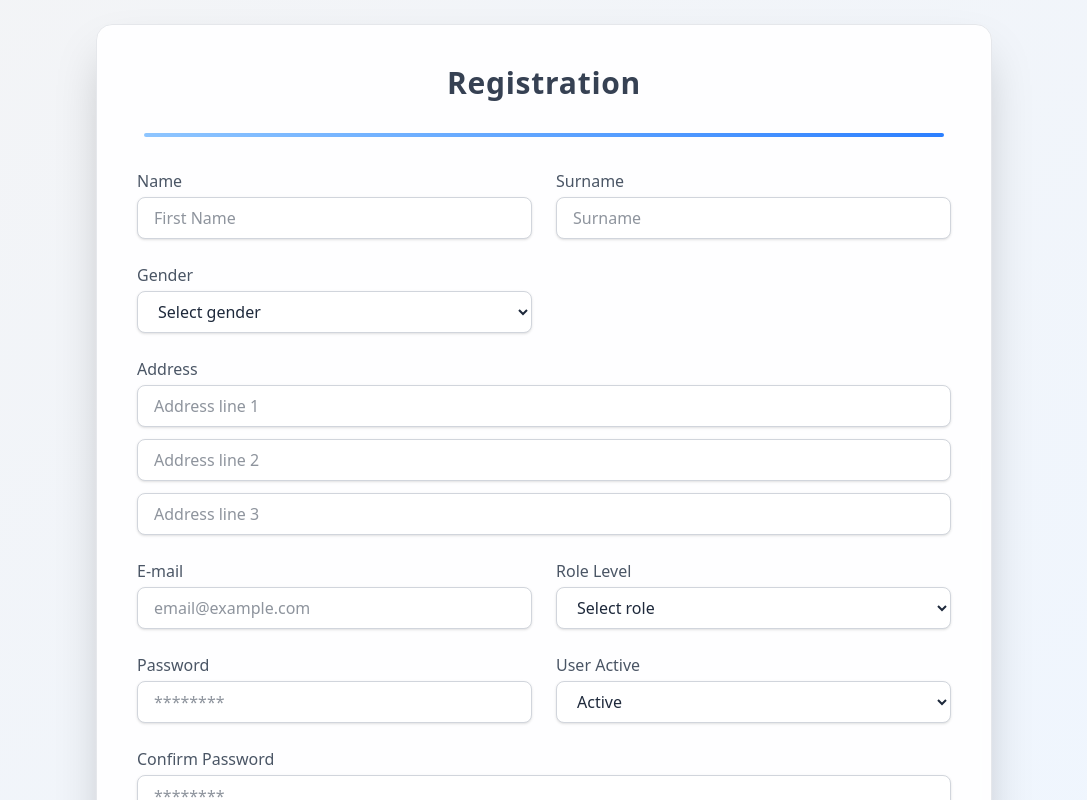
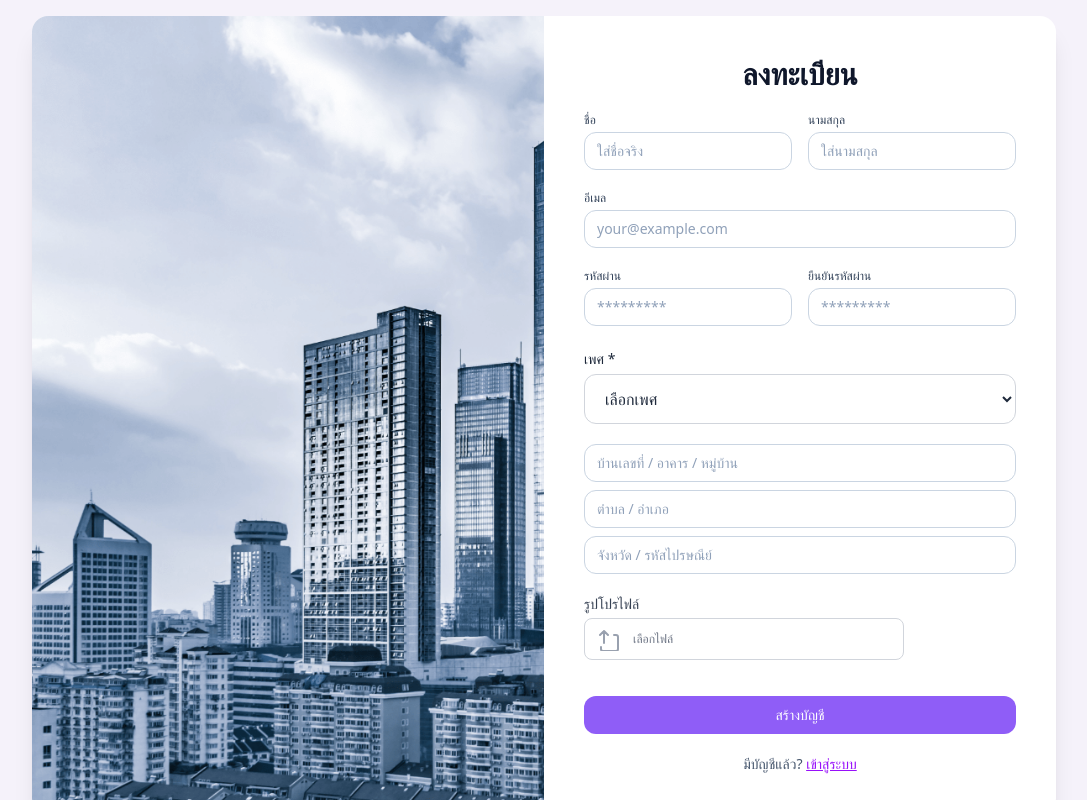
Before and after one commit to Peerawat-Nakinchat/InternProject, a Vue app in the folder intern_pj/: page /registerPage in a window 1280 px wide. Shown: the top 800 px of the page, without its empty margins (96-1183 px from the left). Built offline with nearby package versions, Linux system fonts and the light colour scheme; the HTML template or start-up script is replaced by a standard one.

Commit message:
Update register

```diff
--- a/intern_pj/package.json
+++ b/intern_pj/package.json
@@ -23,8 +23,8 @@
     "@vue/compiler-sfc": "^3.5.24",
     "pinia": "^3.0.3",
     "postcss": "^8.5.6",
+    "tailwindcss": "^4.1.17",
     "vue": "^3.5.22",
-    "tailwindcss": "^4.1.17",
     "vue-router": "^4.6.3"
   },
   "devDependencies": {
--- a/intern_pj/src/pages/RegisterPage.vue
+++ b/intern_pj/src/pages/RegisterPage.vue
@@ -1,175 +1,134 @@
 <template>
-  <div
-    class="min-h-screen bg-linear-to-br from-gray-100 to-blue-50 flex items-center justify-center p-6"
-  >
-    <div
-      class="bg-white/90 backdrop-blur shadow-2xl rounded-2xl p-10 w-full max-w-4xl border border-gray-200"
-    >
-      <h2 class="text-3xl font-semibold mb-8 text-center text-gray-700 tracking-wide">
-        Registration
-      </h2>
+  <div class="min-h-screen flex items-center justify-center p-4 bg-[#f5f2fa]">
+    <div class="flex flex-col md:flex-row w-full max-w-5xl bg-white rounded-2xl shadow-xl overflow-hidden">
 
-      <div
-        class="w-200 h-1 bg-linear-to-r from-blue-300 to-blue-500 mx-auto mt-2 mb-8 rounded-full"
-      ></div>
+      <!-- Image -->
+      <img
+        src="@/assets/images/LoginERP.png"
+        class="w-full md:w-1/2 h-48 md:h-auto object-cover"
+      />
 
-      <form @submit.prevent="submitForm" class="grid grid-cols-1 md:grid-cols-2 gap-6">
+      <!-- Form -->
+      <div class="w-full md:w-1/2 p-6 md:p-10 flex justify-center">
+        <form class="w-full max-w-md space-y-5" @submit.prevent="submitForm">
+
+          <h2 class="text-3xl font-semibold text-center text-slate-900">ลงทะเบียน</h2>
+
           <!-- Name -->
-        <div>
-          <label class="block mb-1 font-medium text-gray-600">Name</label>
-          <input
-            v-model="form.name"
-            type="text"
-            placeholder="First Name"
-            class="w-full border border-gray-300 rounded-lg px-4 py-2 bg-white shadow-sm focus:ring-2 focus:ring-blue-400 focus:outline-none transition-all duration-200"
-          />
+          <div class="grid grid-cols-1 md:grid-cols-2 gap-4">
+            <BaseInput v-model="form.name" label="ชื่อ" placeholder="ใส่ชื่อจริง" required />
+            <BaseInput v-model="form.surname" label="นามสกุล" placeholder="ใส่นามสกุล" required />
           </div>
 
-        <!-- Surname -->
-        <div>
-          <label class="block mb-1 font-medium text-gray-600">Surname</label>
-          <input
-            v-model="form.surname"
-            type="text"
-            placeholder="Surname"
-            class="w-full border border-gray-300 rounded-lg px-4 py-2 bg-white shadow-sm focus:ring-2 focus:ring-blue-400 focus:outline-none transition-all duration-200"
-          />
+          <!-- Email -->
+          <BaseInput v-model="form.email" label="อีเมล" type="email" placeholder="your@example.com" required />
+
+          <!-- Password -->
+          <div class="grid grid-cols-1 md:grid-cols-2 gap-4">
+            <BaseInput v-model="form.password" label="รหัสผ่าน" type="password" placeholder="*********" required />
+            <BaseInput v-model="form.confirm_password" label="ยืนยันรหัสผ่าน" type="password" placeholder="*********" required />
           </div>
 
           <!-- Gender -->
           <div>
-          <label class="block mb-1 font-medium text-gray-600">Gender</label>
+            <label class="text-sm font-medium">เพศ *</label>
             <select
               v-model="form.sex"
-            class="w-full border border-gray-300 rounded-lg px-4 py-2 bg-white shadow-sm focus:ring-2 focus:ring-blue-400 focus:outline-none transition-all duration-200"
+              required
+              class="w-full mt-1 border border-gray-300 rounded-xl px-4 py-3 bg-white focus:border-purple-600"
             >
-            <option disabled value="">Select gender</option>
-            <option value="male">Male</option>
-            <option value="female">Female</option>
+              <option disabled value="">เลือกเพศ</option>
+              <option value="M">ชาย</option>
+              <option value="F">หญิง</option>
+              <option value="O">อื่น ๆ</option>
             </select>
           </div>
 
-        <div></div>
+          <!-- Address -->
+          <div class="space-y-2">
+            <BaseInput v-model="form.address1" placeholder="บ้านเลขที่ / อาคาร / หมู่บ้าน" />
+            <BaseInput v-model="form.address2" placeholder="ตำบล / อำเภอ" @input="fetchDistricts" list="d-list" />
+            <datalist id="d-list">
+              <option v-for="d in districtOptions" :key="d" :value="d" />
+            </datalist>
 
-        <!-- Address -->
-        <div class="md:col-span-2">
-          <label class="block mb-1 font-medium text-gray-600">Address</label>
-
-          <input
-            v-model="form.address1"
-            type="text"
-            placeholder="Address line 1"
-            class="w-full mb-3 border border-gray-300 rounded-lg px-4 py-2 bg-white shadow-sm focus:ring-2 focus:ring-blue-400 focus:outline-none transition-all duration-200"
-          />
-
-          <input
-            v-model="form.address2"
-            type="text"
-            placeholder="Address line 2"
-            class="w-full mb-3 border border-gray-300 rounded-lg px-4 py-2 bg-white shadow-sm focus:ring-2 focus:ring-blue-400 focus:outline-none transition-all duration-200"
-          />
-
-          <input
-            v-model="form.address3"
-            type="text"
-            placeholder="Address line 3"
-            class="w-full border border-gray-300 rounded-lg px-4 py-2 bg-white shadow-sm focus:ring-2 focus:ring-blue-400 focus:outline-none transition-all duration-200"
-          />
+            <BaseInput v-model="form.address3" placeholder="จังหวัด / รหัสไปรษณีย์" @input="fetchProvinces" list="p-list" />
+            <datalist id="p-list">
+              <option v-for="p in provinceOptions" :key="p" :value="p" />
+            </datalist>
           </div>
 
-        <!-- Email -->
+          <!-- Profile Image -->
           <div>
-          <label class="block mb-1 font-medium text-gray-600">E-mail</label>
-          <input
-            v-model="form.email"
-            type="email"
-            placeholder="email@example.com"
-            class="w-full border border-gray-300 rounded-lg px-4 py-2 bg-white shadow-sm focus:ring-2 focus:ring-blue-400 focus:outline-none transition-all duration-200"
+            <label class="block text-sm font-medium text-gray-700 mb-1">รูปโปรไฟล์</label>
+
+            <div
+              class="flex items-center gap-3 border border-gray-300 rounded-lg px-3 py-2 cursor-pointer hover:border-purple-500 transition w-full max-w-xs"
+              @click="$refs.fileInput.click()"
+            >
+              <template v-if="previewImage">
+                <img
+                  :src="previewImage"
+                  alt="Preview"
+                  class="w-10 h-10 rounded-full object-cover shrink-0"
                 />
+                <span class="text-xs text-gray-500 truncate">เปลี่ยนรูป</span>
+              </template>
+
+              <template v-else>
+                <svg class="w-6 h-6 text-gray-400 shrink-0" fill="none" stroke="currentColor" viewBox="0 0 24 24">
+                  <path stroke-linecap="round" stroke-linejoin="round" stroke-width="2"
+                    d="M7 16V4m0 0L3 8m4-4l4 4m6 0h2a2 2 0 012 2v12a2 2 0 01-2 2H6a2 2 0 01-2-2v-2" />
+                </svg>
+                <span class="text-xs text-gray-500 truncate">เลือกไฟล์</span>
+              </template>
+
+              <input type="file" ref="fileInput" accept="image/*" @change="uploadImage" class="hidden" />
+            </div>
           </div>
 
-        <!-- Role Level -->
-        <div>
-          <label class="block mb-1 font-medium text-gray-600">Role Level</label>
-          <select
-            v-model="form.role_id"
-            class="w-full border border-gray-300 rounded-lg px-4 py-2 bg-white shadow-sm focus:ring-2 focus:ring-blue-400 focus:outline-none transition-all duration-200"
-          >
-            <option disabled value="">Select role</option>
-            <option value="owner">Owner</option>
-            <option value="admin">Admin</option>
-            <option value="user">User</option>
-            <option value="view">View</option>
-          </select>
+          <BaseButton type="submit" class="w-full">สร้างบัญชี</BaseButton>
+
+          <p class="text-center text-sm text-slate-600">
+            มีบัญชีแล้ว?
+            <a href="/login" class="text-purple-600 underline">เข้าสู่ระบบ</a>
+          </p>
+
+        </form>
       </div>
 
-        <!-- Password -->
-        <div>
-          <label class="block mb-1 font-medium text-gray-600">Password</label>
-          <input
-            v-model="form.password"
-            type="password"
-            placeholder="********"
-            class="w-full border border-gray-300 rounded-lg px-4 py-2 bg-white shadow-sm focus:ring-2 focus:ring-blue-400 focus:outline-none transition-all duration-200"
-          />
-        </div>
-
-        <!-- User Active -->
-        <div>
-          <label class="block mb-1 font-medium text-gray-600">User Active</label>
-          <select
-            v-model="form.is_active"
-            class="w-full border border-gray-300 rounded-lg px-4 py-2 bg-white shadow-sm focus:ring-2 focus:ring-blue-400 focus:outline-none transition-all duration-200"
-          >
-            <option value="1">Active</option>
-            <option value="0">Inactive</option>
-          </select>
-        </div>
-
-        <!-- Confirm Password -->
-        <div class="md:col-span-2">
-          <label class="block mb-1 font-medium text-gray-600">Confirm Password</label>
-          <input
-            v-model="form.confirm_password"
-            type="password"
-            placeholder="********"
-            class="w-full border border-gray-300 rounded-lg px-4 py-2 bg-white shadow-sm focus:ring-2 focus:ring-blue-400 focus:outline-none transition-all duration-200"
-          />
-        </div>
-
-        <!-- Submit button -->
-        <div class="md:col-span-2 flex justify-center mt-4">
-          <button
-            type="submit"
-            class="px-10 py-3 rounded-xl bg-blue-600 hover:bg-blue-700 text-white text-lg shadow-md transition transform hover:-translate-y-0.5 active:scale-95"
-          >
-            Create
-          </button>
-        </div>
-      </form>
     </div>
   </div>
 </template>
 
-<script setup lang="ts">
-import { reactive } from 'vue'
+<script setup>
+import { ref, watch } from "vue"
+import BaseInput from "@/components/base/BaseInput.vue"
+import BaseButton from "@/components/base/BaseButton.vue"
 
-const form = reactive({
-  name: '',
-  surname: '',
-  sex: '',
-  address1: '',
-  address2: '',
-  address3: '',
-  email: '',
-  role_id: '',
-  password: '',
-  confirm_password: '',
-  is_active: '1',
+const form = ref({
+  name: "", surname: "", full_name: "",
+  email: "", password: "", confirm_password: "",
+  sex: "", address1: "", address2: "", address3: "",
+  profile_image: null, agree: false,
 })
 
-const submitForm = () => {
-  console.log('Form data:', form)
-  alert('Created!')
+watch([() => form.value.name, () => form.value.surname],
+  () => form.value.full_name = `${form.value.name} ${form.value.surname}`.trim()
+)
+
+const previewImage = ref(null)
+
+const uploadImage = (event) => {
+  const file = event.target.files[0]
+  if (file) {
+    form.value.profile_image = file
+
+    const reader = new FileReader()
+    reader.onload = (e) => {
+      previewImage.value = e.target.result
+    }
+    reader.readAsDataURL(file)
+  }
 }
 </script>
```
Also changed, not shown: 1 other file (tests, documents, lock files or other folders). Lines whose indentation alone changed are shown as unchanged.
